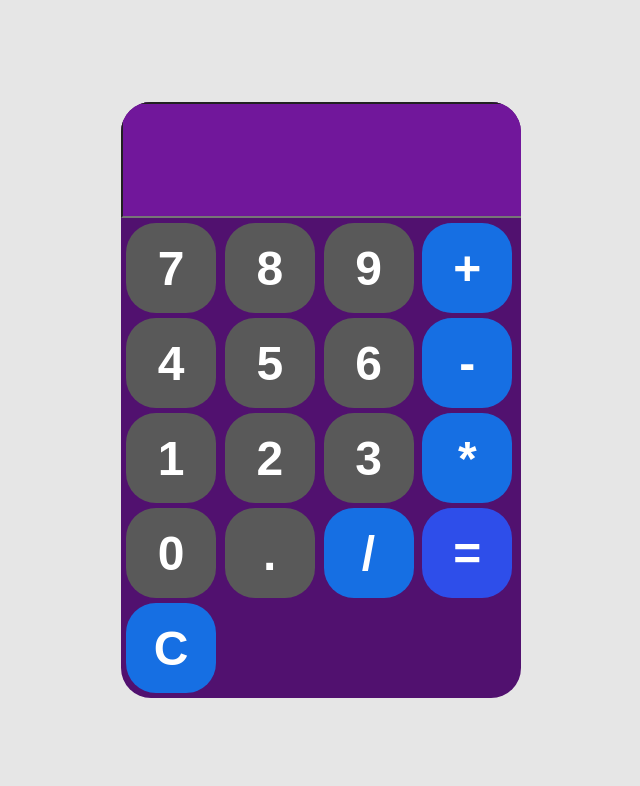
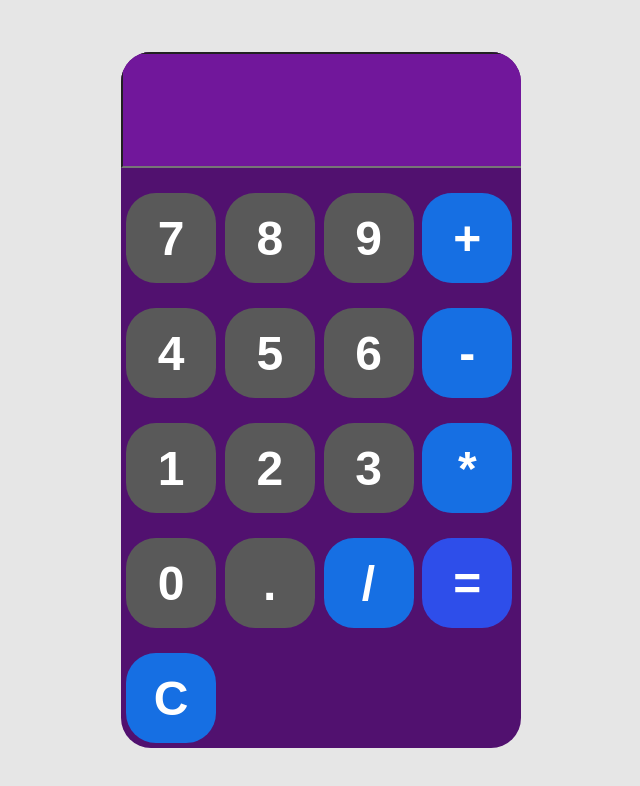
Before and after one commit to TraseRRR98/Calculator, a plain HTML site: page index.html in a window 1280 px wide. Shown: the whole page, without its empty margins (319-959 px from the left). Drawn offline with Linux system fonts and the light colour scheme.

Commit message:
Update styles.css

```diff
--- a/styles.css
+++ b/styles.css
@@ -31,6 +31,33 @@ body {
     grid-template-columns: repeat(4, 1fr);
     gap: 5px;
     padding: 5px;
+}
+
+button, .linkButton {
+    width: 90px;
+    height: 90px;
+    border-radius: 30px;
+    background-color: hsl(0, 0%, 35%);
+    color: white;
+    font-size: 3rem;
+    font-weight: bold;
+    cursor: pointer;
+    display: flex;
+    justify-content: center;
+    align-items: center;
+    text-decoration: none;
+    margin-top: 20px; /* Add margin for better spacing */
+}
+
+button:hover, .linkButton:hover {
+    background-color: hsl(0, 0%, 50%);
+}
+
+button:active, .linkButton:active {
+    transform: translate(0px, 5px);
+    -webkit-transform: translate(0px, 5px);
+    box-shadow: 0px 1px 0px 0px;
+    background-color: hsl(0, 0%, 70%);
 }
 
 
```
